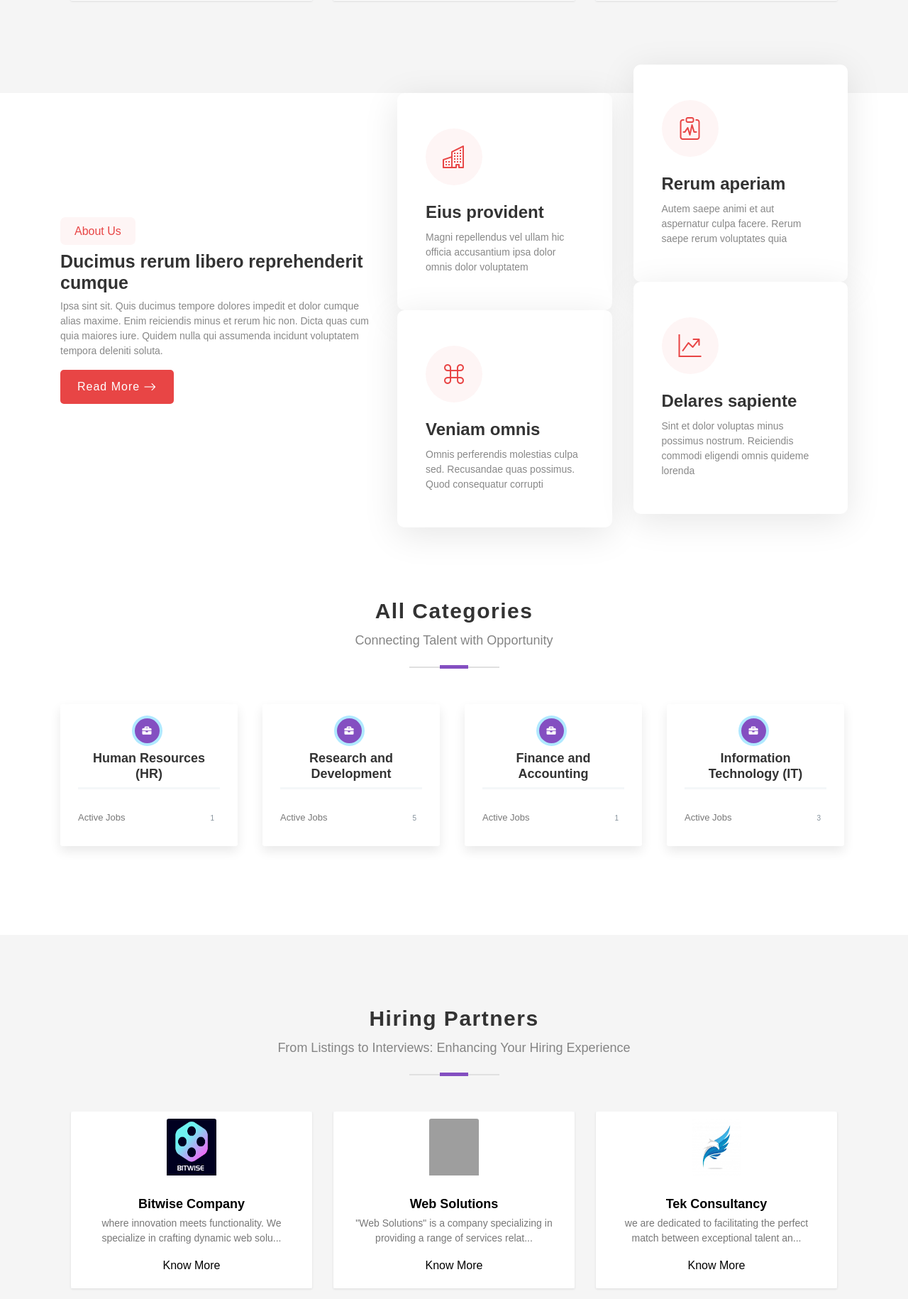
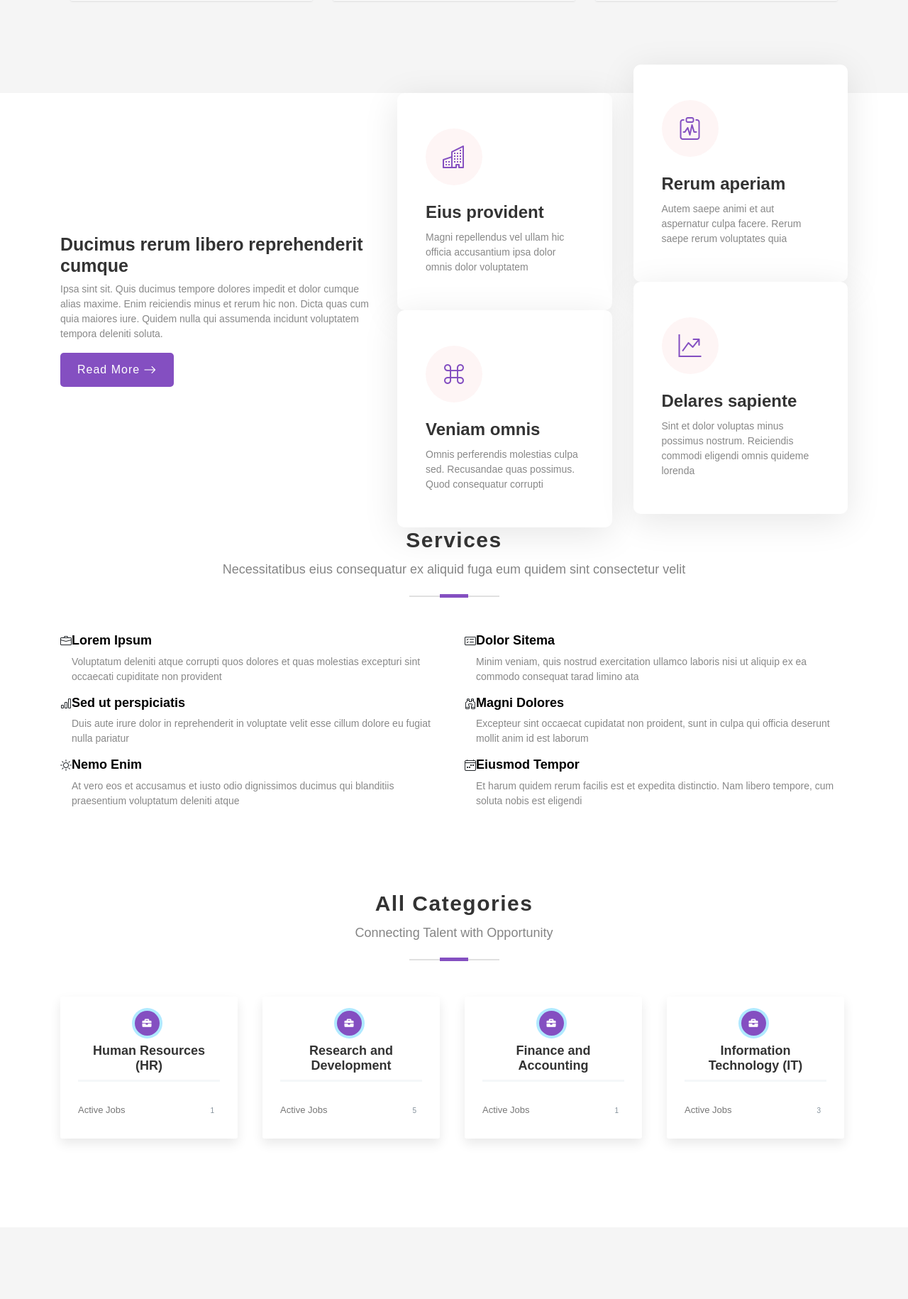
Before and after one commit to Sangeeta-g-d/interview_company, a Django app: page / in a window 1280 px wide. Shown: the part 1106-2936 px from the top of the page at 71% size. Run offline with Django 4.2, Linux system fonts and the light colour scheme; data comes from the database, SQL or seed files in the repository; some libraries are stand-ins or nearby versions; some web fonts are replaced; grey boxes are pictures that could not be loaded.

Commit message:
style sheet

```diff
--- a/company/templates/index.html
+++ b/company/templates/index.html
@@ -3,6 +3,7 @@
 <meta name="viewport" content="width=device-width, initial-scale=1">
 <link rel="stylesheet" href="https://cdnjs.cloudflare.com/ajax/libs/font-awesome/5.15.4/css/all.min.css" integrity="...">
 <link href="/static/assets2/vendor/bootstrap-icons/bootstrap-icons.css" rel="stylesheet">
+<link href="/static/assets2/css/specific.css" rel="stylesheet">
 <style>
   .section {
     overflow-x: hidden;
@@ -37,110 +38,6 @@
     background-color: #f2f2f2;
 }
 
-.about1 {
-  --background-color: #f4f4f4;
-}
-
-.about1 .content h3 {
-  font-size: 16px;
-  font-weight: 500;
-  line-height: 19px;
-  padding: 10px 20px;
-  background: rgba(232, 69, 69, 0.05);
-  color: #e84545;
-  border-radius: 7px;
-  display: inline-block;
-}
-
-.about1 .content h2 {
-  font-weight: 700;
-}
-
-.about1 .content p:last-child {
-  margin-bottom: 0;
-}
-
-.about1 .content .read-more {
-  background: #e84545;
-  color: #ffffff;
-  font-family: "Montserrat", sans-serif;;
-  font-weight: 500;
-  font-size: 16px;
-  letter-spacing: 1px;
-  padding: 12px 24px;
-  border-radius: 5px;
-  transition: 0.3s;
-  display: inline-flex;
-  align-items: center;
-  justify-content: center;
-}
-
-.about1 .content .read-more i {
-  font-size: 18px;
-  margin-left: 5px;
-  line-height: 0;
-  transition: 0.3s;
-}
-
-.about1 .content .read-more:hover {
-  background: #e84545;
-  padding-right: 19px;
-}
-
-.about1 .content .read-more:hover i {
-  margin-left: 10px;
-}
-
-.about1 .icon-box {
-  padding: 50px 40px;
-  box-shadow: 0px 10px 50px rgba(0, 0, 0, 0.1);
-  border-radius: 10px;
-  transition: all 0.3s ease-out 0s;
-  background-color: #fff;
-}
-
-.about1 .icon-box i {
-  width: 80px;
-  height: 80px;
-  border-radius: 50%;
-  display: inline-flex;
-  align-items: center;
-  justify-content: center;
-  margin-bottom: 24px;
-  font-size: 32px;
-  line-height: 0;
-  transition: all 0.4s ease-out 0s;
-  background-color: rgb(232, 69, 69, 0.05);
-  color: #e84545;
-}
-
-.about1 .icon-box h3 {
-  margin-bottom: 10px;
-  font-size: 24px;
-  font-weight: 700;
-}
-
-.about1 .icon-box p {
-  margin-bottom: 0;
-}
-
-.about1 .icon-box:hover i {
-  background-color:#e84545;
-  color: #ffffff;
-}
-
-.about1 .icon-boxes .col-md-6:nth-child(2) .icon-box,
-.about1 .icon-boxes .col-md-6:nth-child(4) .icon-box {
-  margin-top: -40px;
-}
-
-@media (max-width: 768px) {
-
-  .about .icon-boxes .col-md-6:nth-child(2) .icon-box,
-  .about .icon-boxes .col-md-6:nth-child(4) .icon-box {
-    margin-top: 0;
-  }
-}
 
 
   </style>
@@ -337,7 +234,7 @@ $(document).ready(function() {
     <div class="row align-items-xl-center gy-5">
 
       <div class="col-xl-5 content">
-        <h3>About Us</h3>
+
         <h2>Ducimus rerum libero reprehenderit cumque</h2>
         <p>Ipsa sint sit. Quis ducimus tempore dolores impedit et dolor cumque alias maxime. Enim reiciendis minus et rerum hic non. Dicta quas cum quia maiores iure. Quidem nulla qui assumenda incidunt voluptatem tempora deleniti soluta.</p>
         <a href="#" class="read-more"><span>Read More</span><i class="bi bi-arrow-right"></i></a>
@@ -386,6 +283,84 @@ $(document).ready(function() {
 
 </section><!-- End About Section -->
 
+<section id="services" class="services">
+
+  <!--  Section Title -->
+  <div class="container section-title" data-aos="fade-up">
+    <h2>Services</h2>
+    <p>Necessitatibus eius consequatur ex aliquid fuga eum quidem sint consectetur velit</p>
+  </div><!-- End Section Title -->
+
+  <div class="container">
+
+    <div class="row gy-4">
+
+      <div class="col-lg-6 " data-aos="fade-up" data-aos-delay="100">
+        <div class="service-item d-flex">
+          <div class="icon flex-shrink-0"><i class="bi bi-briefcase"></i></div>
+          <div>
+            <h4 class="title"><a href="services-details.html" class="stretched-link">Lorem Ipsum</a></h4>
+            <p class="description">Voluptatum deleniti atque corrupti quos dolores et quas molestias excepturi sint occaecati cupiditate non provident</p>
+          </div>
+        </div>
+      </div>
+      <!-- End Service Item -->
+
+      <div class="col-lg-6 " data-aos="fade-up" data-aos-delay="200">
+        <div class="service-item d-flex">
+          <div class="icon flex-shrink-0"><i class="bi bi-card-checklist"></i></div>
+          <div>
+            <h4 class="title"><a href="services-details.html" class="stretched-link">Dolor Sitema</a></h4>
+            <p class="description">Minim veniam, quis nostrud exercitation ullamco laboris nisi ut aliquip ex ea commodo consequat tarad limino ata</p>
+          </div>
+        </div>
+      </div><!-- End Service Item -->
+
+      <div class="col-lg-6 " data-aos="fade-up" data-aos-delay="300">
+        <div class="service-item d-flex">
+          <div class="icon flex-shrink-0"><i class="bi bi-bar-chart"></i></div>
+          <div>
+            <h4 class="title"><a href="services-details.html" class="stretched-link">Sed ut perspiciatis</a></h4>
+            <p class="description">Duis aute irure dolor in reprehenderit in voluptate velit esse cillum dolore eu fugiat nulla pariatur</p>
+          </div>
+        </div>
+      </div><!-- End Service Item -->
+
+      <div class="col-lg-6 " data-aos="fade-up" data-aos-delay="400">
+        <div class="service-item d-flex">
+          <div class="icon flex-shrink-0"><i class="bi bi-binoculars"></i></div>
+          <div>
+            <h4 class="title"><a href="services-details.html" class="stretched-link">Magni Dolores</a></h4>
+            <p class="description">Excepteur sint occaecat cupidatat non proident, sunt in culpa qui officia deserunt mollit anim id est laborum</p>
+          </div>
+        </div>
+      </div><!-- End Service Item -->
+
+      <div class="col-lg-6 " data-aos="fade-up" data-aos-delay="500">
+        <div class="service-item d-flex">
+          <div class="icon flex-shrink-0"><i class="bi bi-brightness-high"></i></div>
+          <div>
+            <h4 class="title"><a href="services-details.html" class="stretched-link">Nemo Enim</a></h4>
+            <p class="description">At vero eos et accusamus et iusto odio dignissimos ducimus qui blanditiis praesentium voluptatum deleniti atque</p>
+          </div>
+        </div>
+      </div><!-- End Service Item -->
+
+      <div class="col-lg-6 " data-aos="fade-up" data-aos-delay="600">
+        <div class="service-item d-flex">
+          <div class="icon flex-shrink-0"><i class="bi bi-calendar4-week"></i></div>
+          <div>
+            <h4 class="title"><a href="services-details.html" class="stretched-link">Eiusmod Tempor</a></h4>
+            <p class="description">Et harum quidem rerum facilis est et expedita distinctio. Nam libero tempore, cum soluta nobis est eligendi</p>
+          </div>
+        </div>
+      </div><!-- End Service Item -->
+
+    </div>
+
+  </div>
+
+</section><!-- End Services Section -->
 
 <!--==========================================
 =            All Category Section            =
--- /dev/null
+++ b/static/assets2/css/specific.css
@@ -0,0 +1,105 @@
+
+.about1 {
+    --background-color: #f4f4f4;
+  }
+
+  .about1 .content h3 {
+    font-size: 16px;
+    font-weight: 500;
+    line-height: 19px;
+    padding: 10px 20px;
+    background: rgba(232, 69, 69, 0.05);
+    color: #844FC1;
+    border-radius: 7px;
+    display: inline-block;
+  }
+
+  .about1 .content h2 {
+    font-weight: 700;
+  }
+
+  .about1 .content p:last-child {
+    margin-bottom: 0;
+  }
+
+  .about1 .content .read-more {
+    background: #844FC1;
+    color: #ffffff;
+    font-family: "Montserrat", sans-serif;;
+    font-weight: 500;
+    font-size: 16px;
+    letter-spacing: 1px;
+    padding: 12px 24px;
+    border-radius: 5px;
+    transition: 0.3s;
+    display: inline-flex;
+    align-items: center;
+    justify-content: center;
+  }
+
+  .about1 .content .read-more i {
+    font-size: 18px;
+    margin-left: 5px;
+    line-height: 0;
+    transition: 0.3s;
+  }
+
+  .about1 .content .read-more:hover {
+    background: #844FC1;
+    padding-right: 19px;
+  }
+
+  .about1 .content .read-more:hover i {
+    margin-left: 10px;
+  }
+
+  .about1 .icon-box {
+    padding: 50px 40px;
+    box-shadow: 0px 10px 50px rgba(0, 0, 0, 0.1);
+    border-radius: 10px;
+    transition: all 0.3s ease-out 0s;
+    background-color: #fff;
+  }
+
+  .about1 .icon-box i {
+    width: 80px;
+    height: 80px;
+    border-radius: 50%;
+    display: inline-flex;
+    align-items: center;
+    justify-content: center;
+    margin-bottom: 24px;
+    font-size: 32px;
+    line-height: 0;
+    transition: all 0.4s ease-out 0s;
+    background-color: rgb(232, 69, 69, 0.05);
+    color: #844FC1;
+  }
+
+  .about1 .icon-box h3 {
+    margin-bottom: 10px;
+    font-size: 24px;
+    font-weight: 700;
+  }
+
+  .about1 .icon-box p {
+    margin-bottom: 0;
+  }
+
+  .about1 .icon-box:hover i {
+    background-color:#844FC1;
+    color: #ffffff;
+  }
+
+  .about1 .icon-boxes .col-md-6:nth-child(2) .icon-box,
+  .about1 .icon-boxes .col-md-6:nth-child(4) .icon-box {
+    margin-top: -40px;
+  }
+
+  @media (max-width: 768px) {
+
+    .about .icon-boxes .col-md-6:nth-child(2) .icon-box,
+    .about .icon-boxes .col-md-6:nth-child(4) .icon-box {
+      margin-top: 0;
+    }
+  }
```
